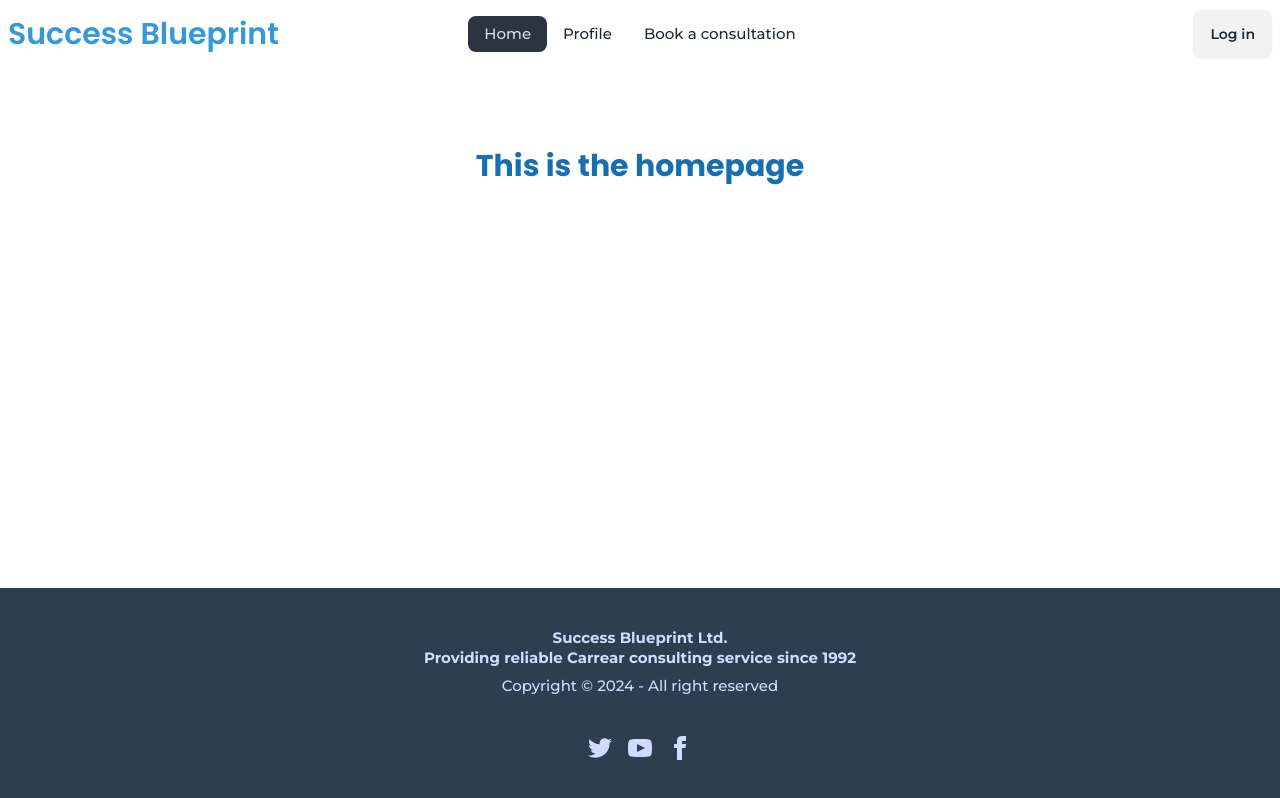
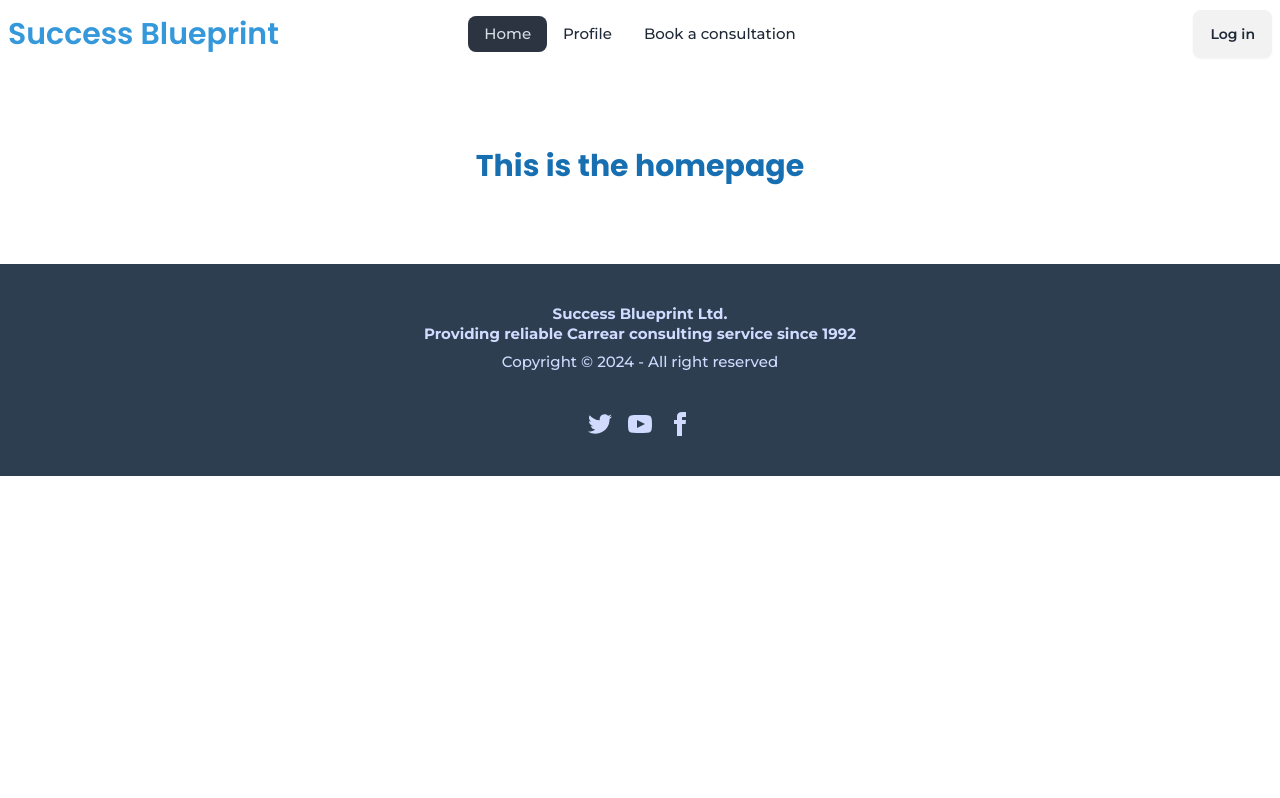
Before and after one commit to razu381/Sucess-blueprint, a React (Vite) app: page / in a window 1280 px wide. Built offline with nearby package versions, Linux system fonts and the light colour scheme; no server answers.

Commit message:
root min height and flex is removed for overlapping issue

```diff
--- a/src/Pages/Root.jsx
+++ b/src/Pages/Root.jsx
@@ -5,9 +5,9 @@ import Footer from "../Components/Footer";
 
 function Root() {
   return (
-    <div className="flex flex-col min-h-screen">
+    <div className="">
       <Header />
-      <div className="flex-grow">
+      <div className="">
         <Outlet />
       </div>
       <Footer />
--- a/src/Pages/SignUp.jsx
+++ b/src/Pages/SignUp.jsx
@@ -31,7 +31,7 @@ function SignUp() {
   }
   return (
     <div>
-      <div className="hero min-h-screen svg-background">
+      <div className="hero svg-background">
         <div className=" flex-col w-1/3 py-10 lg:flex-row-reverse">
           <div className="card bg-white bg-opacity-5 w-full shrink-0 shadow-2xl">
             <h2 className="text-center text-white text-2xl font-bold pt-5">
--- a/src/index.css
+++ b/src/index.css
@@ -23,7 +23,7 @@ body {
 
 .svg-background {
   height: 100vh;
-  background-image: url("/public/authBg.svg");
+  background-image: url("/authBg.svg");
   background-repeat: no-repeat;
   background-size: cover;
   background-position: center;
```
